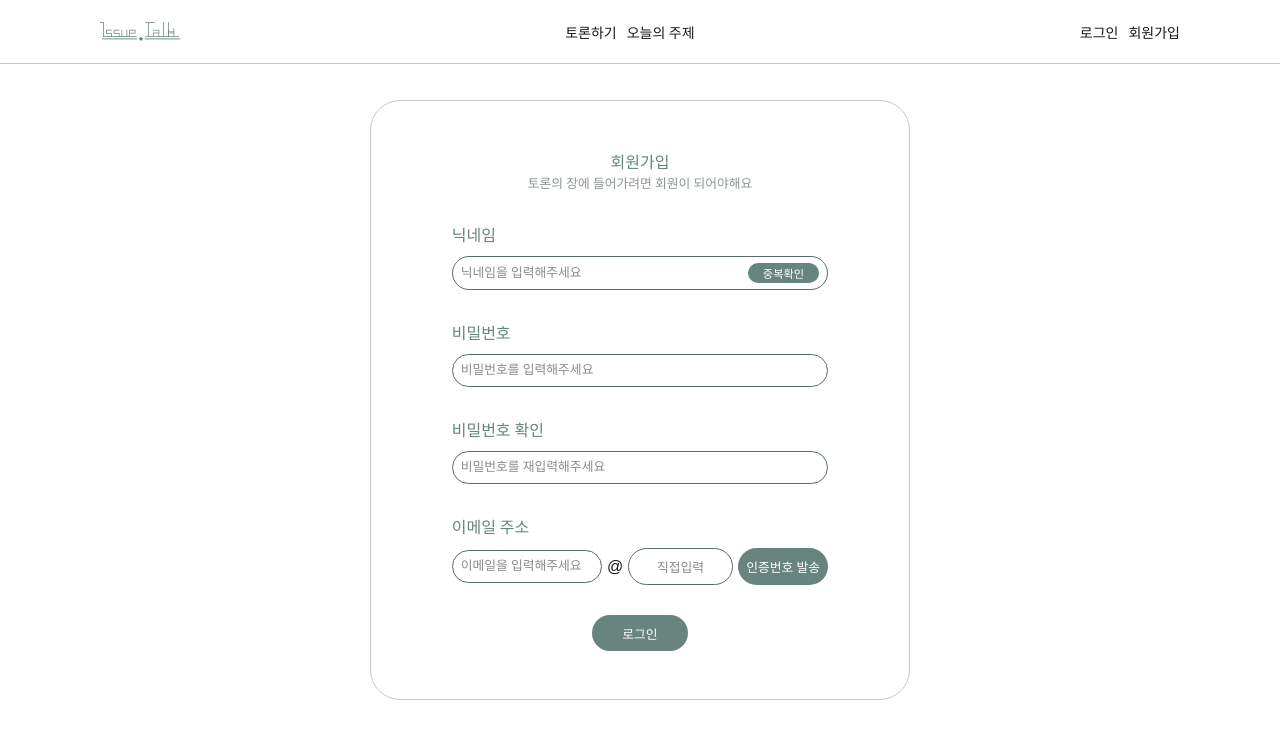
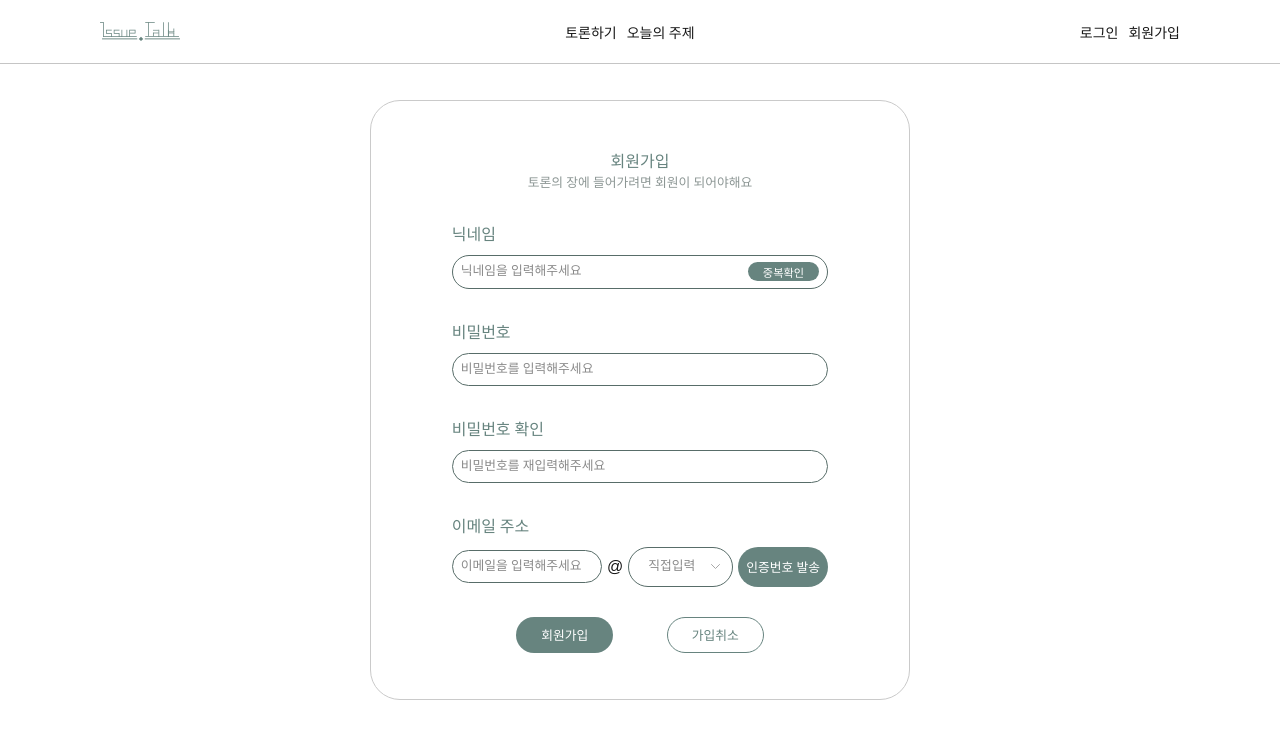
Before and after one commit to 2025IssueTalk/lssue_front, a Next.js app: page /signup in a window 1280 px wide. Shown: the top 738 px of the page. Built offline with nearby package versions, Linux system fonts and the light colour scheme; a web font is replaced by a local one.

Commit message:
feat :: signup form

```diff
--- a/src/app/components/signup/signupform.tsx
+++ b/src/app/components/signup/signupform.tsx
@@ -1,8 +1,23 @@
 'use client'
 import styled from "@emotion/styled"
 import color from "@/app/packages/design-system/src/color";
+import { useState } from "react";
 
 const SignupForm = () => {
+
+    const [turn,isturn] = useState(false);
+    const [isopen ,setisopen] = useState(false);
+
+    const [emailDomain, setEmailDomain] = useState("직접입력");
+    const [isDirectInput, setIsDirectInput] = useState(true);
+
+    function MailOpen(){
+        isturn(!turn);
+        setisopen(!isopen);
+    }
+
+
+
     return(
     <SignupFormLayout>
         <TextArea>
@@ -40,7 +55,47 @@ const SignupForm = () => {
             </EmialBox>
             @
             <EmialBoxs>
-            <MailChoseButton>직접입력</MailChoseButton>
+            {isDirectInput ? (
+                <MailChoseInput type="text" placeholder="직접입력" />
+            ) :(
+                <MailChoseButton>{emailDomain}</MailChoseButton>
+            )}
+            <DropArrow turn={turn} onClick={() => {MailOpen()}}>
+                <img src="/svg/droparrow.svg" />
+            </DropArrow>
+            <MailBar isoepn={isopen}>
+                <MailChose onClick={() => {
+                    setEmailDomain("")
+                    setIsDirectInput(true)
+                }}>
+                <EmailText>직접입력</EmailText>
+                </MailChose>
+                <MailChose onClick={() => {
+                    setEmailDomain("gmail.com")
+                    setIsDirectInput(false)
+                }}>
+                <EmailText>gmail.com</EmailText>
+                </MailChose>
+                <MailChose onClick={() => {
+                    setEmailDomain("naver.com")
+                    setIsDirectInput(false)
+                }}>
+                <EmailText>naver.com</EmailText>
+                </MailChose>
+                <MailChose onClick={() => {
+                    setEmailDomain("hanmail.net")
+                    setIsDirectInput(false)
+                }}>
+                <EmailText>hanmail.net</EmailText>
+                </MailChose>
+                <NoUnderBarMailChose onClick={() => {
+                    setEmailDomain("nate.com")
+                    setIsDirectInput(false)
+                }}>
+                <EmailText>nate.com</EmailText>
+                </NoUnderBarMailChose>
+
+            </MailBar>
             </EmialBoxs>
 
             <EmailButton>
@@ -49,10 +104,14 @@ const SignupForm = () => {
 
             </EmailArea>
         </TitleBox>
-
+        <ButtonArea>
         <SubmitButton>
-                <SubmitButtonText>로그인</SubmitButtonText>
+                <SubmitButtonText>회원가입</SubmitButtonText>
         </SubmitButton>
+        <SubmitButtons>
+                <SubmitButtonTexts>가입취소</SubmitButtonTexts>
+        </SubmitButtons>
+        </ButtonArea>
     </SignupFormLayout>
     )
 
@@ -171,6 +230,38 @@ const SubmitButtonText = styled.p`
     padding : 4px;
 `
 
+const SubmitButtons = styled.button`
+    width : 18%;
+    height : 36px;
+    border : none;
+    background-color : white;
+    border-radius : 30px;
+    border : 1px solid ${color.primary};
+
+    transition : all 0.3s ease-in-out;
+
+    &:hover {
+        background-color : #e4e4e4ff;
+    }
+
+    outline : none;
+
+`
+
+const SubmitButtonTexts = styled.p`
+    color : ${color.primary};
+    font-family : G_middle;
+    font-size : 1vw;
+    padding : 4px;
+`
+const EmailText = styled.p`
+    color : black;
+    font-family : G_middle;
+    font-size : 1vw;
+    cursor : pointer;
+`
+
+
 const EmialBox = styled.div`
     width : 40%;
     background-color : white;
@@ -193,8 +284,9 @@ const EmialBoxs = styled.div`
     font-size : 1vw;
     border-radius : 30px;
     display : flex;
-    justify-content : space-between;
+    justify-content : center;
     align-items : center;
+    position : relative;
     `
 
 const EmailInputs = styled.input`
@@ -231,6 +323,26 @@ const MailChoseButton = styled.button`
     outline : none;
 `
 
+const MailChoseInput = styled.input`
+    width : 100%;
+    background-color : #ffffffff;
+    border : none;
+    font-family : G_middle;
+    font-size : 1vw;
+    color : #8A8A8A;
+    ::placeholder{
+        font-family : G_middle;
+        font-size : 1vw;
+        color : #8A8A8A;
+    }
+    outline : none;
+    display : flex;
+    justify-content : center;
+    align-items : center;
+    text-align : center;
+`
+
+
 
 
 const EmailArea = styled.div`
@@ -255,3 +367,69 @@ const EmailButton = styled.button`
 
     outline : none;
     `
+
+const MailBar = styled.div<{isoepn : boolean}>`
+    position : absolute;
+    width : 100%;
+    padding : 0px 16px;
+    background-color : #ffffffff;
+    top:100%;
+    border : 1px solid  ${color.primary};
+    margin-top : 4px;
+    border-radius : 12px;
+    display : flex;
+    flex-direction : column;
+    justify-content : start;
+    align-items : center;
+    overflow : hidden;
+    visibility : ${({ isoepn }) => (isoepn ? "visible" : "hidden")};
+    height : max;
+    max-height : ${({ isoepn }) => (isoepn ? "200px" : "0px")};
+    transition : all 0.3s ease-in-out;
+
+`
+
+const MailChose = styled.div`
+    width : 200%;
+    border-bottom : 1px solid ${color.secondery};
+    border-none;
+    height : auto;
+    padding : 4px;
+    display : flex;
+    justify-content : center;
+    align-items : center;
+`
+
+const NoUnderBarMailChose = styled.div`
+    width : 200%;
+    border-none;
+    height : auto;
+    padding : 4px;
+    display : flex;
+    justify-content : center;
+    align-items : center;
+`
+
+const DropArrow = styled.div<{ turn: boolean }>`
+    width : 20%;
+    height : 100%;
+    padding : 8px;
+    object-fit: contain;
+    transform : ${({ turn }) => (turn ? "rotate(180deg)" : "rotate(0deg)")};
+    transition : all 0.3s ease-in-out;
+    display : flex;
+    justify-content : center;
+    align-items : center;
+
+`
+
+
+const ButtonArea = styled.div`
+    width : 100%;
+    display : flex;
+    flex-direction : 36px;
+    align-items : center;
+    justify-content : center;
+    gap : 10%;
+
+`
```
Also changed, not shown: public/svg/droparrow.svg (added).
